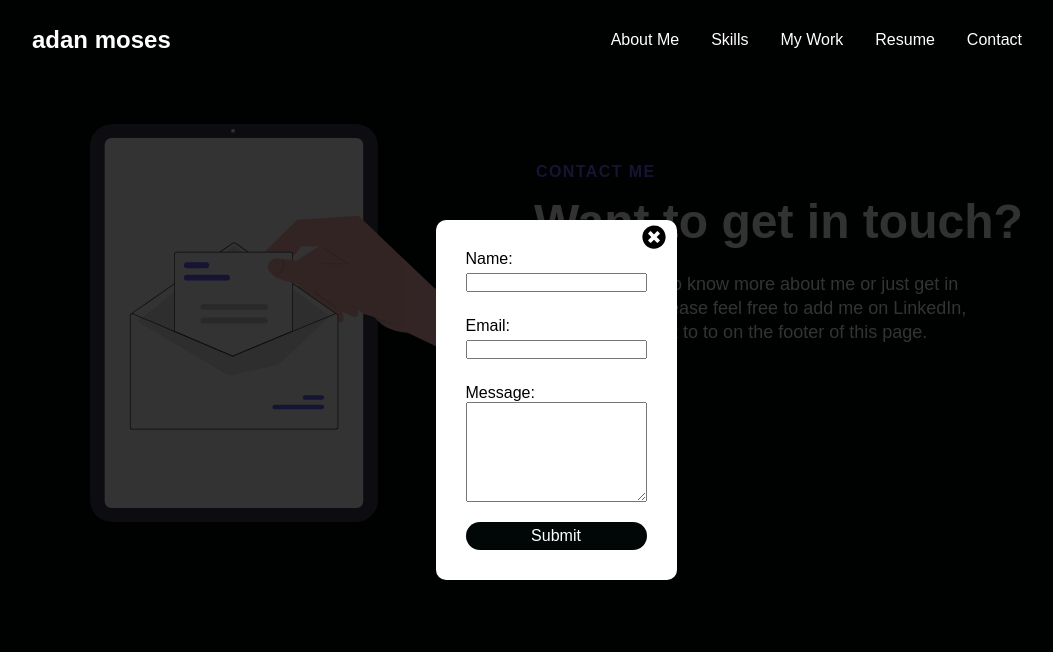
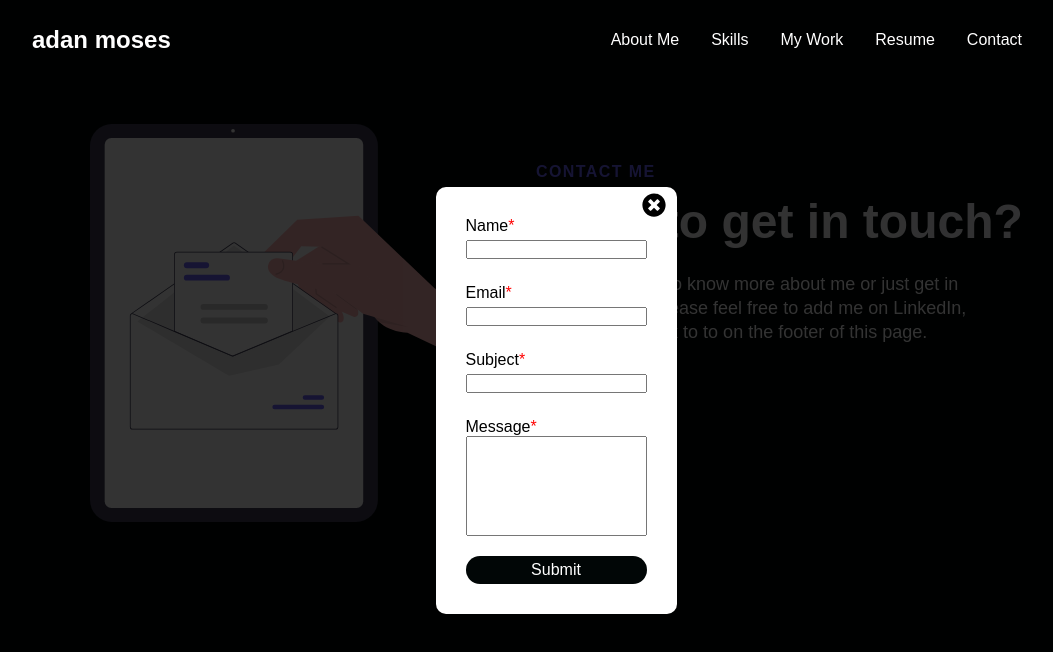
Before and after one commit to AdanMoses/personal-website, a Next.js app: page / in a window 1280 px wide. Both pictures are taken after a click on the button "Contact Me". Shown: the part 4280-4932 px from the top of the page, without its empty margins (106-1159 px from the left). Built offline with nearby package versions, Linux system fonts and the light colour scheme.

Commit message:
trying to work on the contact form

```diff
--- /dev/null
+++ b/app/api/contact/route.js
@@ -0,0 +1,37 @@
+import Mailgun from 'mailgun.js'
+import FormData from 'form-data'
+
+const CONTACT_FORM_FROM_EMAIL = process.env.CONTACT_FORM_FROM_EMAIL
+const CONTACT_FORM_TO_EMAIL = process.env.CONTACT_FORM_TO_EMAIL
+const MAILGUN_DOMAIN = process.env.MAILGUN_DOMAIN
+const MAILGUN_API_KEY = process.env.MAILGUN_API_KEY
+
+const mailgun = new Mailgun(FormData)
+const mg = mailgun.client({
+    username: 'api',
+	key: MAILGUN_API_KEY,
+
+    // This needs to be customized based on your Mailgun region
+    url: 'https://api.us.mailgun.net',
+})
+
+// Export the POST handler
+export async function POST(request) {
+    // Get the form data from the request body
+    const { name, email, message } = await request.json()
+
+    // Put together the email text
+    const text = ['From: ' + name + '<' + email + '>\n', message].join('\n')
+
+    // Send the email using Mailgun
+    await mg.messages.create(MAILGUN_DOMAIN, {
+        subject: 'New contact form submission',
+        from: CONTACT_FORM_FROM_EMAIL,
+        to: CONTACT_FORM_TO_EMAIL,
+        text,
+        'h:Reply-To': email,
+    })
+
+    // Send a 200 OK response
+    return { status: 'ok' }
+}
--- a/package.json
+++ b/package.json
@@ -6,6 +6,8 @@
     "@testing-library/jest-dom": "^5.14.1",
     "@testing-library/react": "^11.2.7",
     "@testing-library/user-event": "^12.8.3",
+    "form-data": "^4.0.0",
+    "mailgun.js": "^10.2.1",
     "next": "^14.1.3",
     "react": "^18.2.0",
     "react-dom": "^18.2.0",
@@ -17,8 +19,7 @@
   "scripts": {
     "dev": "next dev",
     "build": "next build",
-    "start": "next start",
-    "deploy": "npm run build; surge build adanmoses.com"
+    "start": "next start"
   },
   "eslintConfig": {
     "extends": [
--- a/src/components/ButtonElement.js
+++ b/src/components/ButtonElement.js
@@ -87,7 +87,7 @@ export const InputButton = styled.input`
 
 export const CloseButton = styled.button`
   position: relative;
-  top: -10rem;
+  top: -12rem;
   right: -15rem;
   background-color: transparent;
   border: none;
--- a/src/components/ContactForm/ContactFormElements.js
+++ b/src/components/ContactForm/ContactFormElements.js
@@ -15,11 +15,20 @@ export const Form = styled.form`
   textarea {
     max-width: 100%;
     height: 100px;
+    resize: none;
+    :focus {
+      outline: none;
+      border-color: #6c63ff;
+    }
   }
 
   input {
     margin-top: 5px;
     margin-bottom: 5px;
+    :focus {
+      outline: none;
+      border-color: #6c63ff;
+    }
   }
 
   > input[type="submit"] {
@@ -31,4 +40,8 @@ export const Form = styled.form`
     display: flex;
     flex-direction: column;
   }
+
+  span {
+    color: red;
+  }
 `;
--- a/src/components/ContactForm/index.js
+++ b/src/components/ContactForm/index.js
@@ -1,24 +1,75 @@
+'use client'
+
 import React from 'react'
 import { Form } from './ContactFormElements'
 import { InputButton } from '../ButtonElement'
+import { useState } from 'react'
 
 const ContactForm = () => {
+  const [loading, setLoading] = useState(false)
+  const [message, setSuccessMessage] = useState('')
+
+  const onSubmit = async (e) => {
+    // Prevent the form from submitting the traditional way
+    e.preventDefault()
+
+    // Don't submit twice
+    if (loading) {
+        return
+    }
+
+    // A nice little track to get all the form values as an object
+    const form = e.target
+    const formValues = Object.fromEntries(new FormData(form).entries())
+
+    setLoading(true)
+    setSuccessMessage('')
+
+    try {
+        await fetch('/api/contact', {
+            method: 'POST',
+            headers: { 'Content-Type': 'application/json' },
+            body: JSON.stringify(formValues),
+        }).then((response) => {
+            if (!response.ok) {
+                throw new Error(`HTTP error! Status: ${response.status}`)
+            }
+            return response.json()
+        })
+
+        setLoading(false)
+        setSuccessMessage('Thank you for contacting us!')
+
+        // Reset the form values after a successful submission
+        form.reset()
+    } catch (err) {
+        console.error(err)
+        alert('An error occurred while sending your message...')
+        setLoading(false)
+    }
+}
+
   return (
     <>
-      <Form>
-        <label>
-          Name:
-          <input type="text" name="name" />
+      <Form onSubmit={onSubmit}>
+        <label >
+          <p>Name<span>*</span></p>
+          <input type="text" name="name" required />
+        </label>
+        <label >
+          <p>Email<span>*</span></p>
+          <input type="email" name="email" required />
+        </label>
+        <label >
+          <p>Subject<span>*</span></p>
+          <input type="text" name="subject" required />
         </label>
         <label>
-          Email:
-          <input type="text" name="email" />
+          <p>Message<span>*</span></p>
+          <textarea name="message" required />
         </label>
-        <label>
-          Message:
-          <textarea name="message" />
-        </label>
-        <InputButton type="submit" value="Submit" />
+        <InputButton disabled={loading} type="submit" value="Submit" />
+        {message && <p>{message}</p>}
       </Form>
     </>
   )
```
Also changed, not shown: 2 other files (tests, documents, lock files or other folders).
